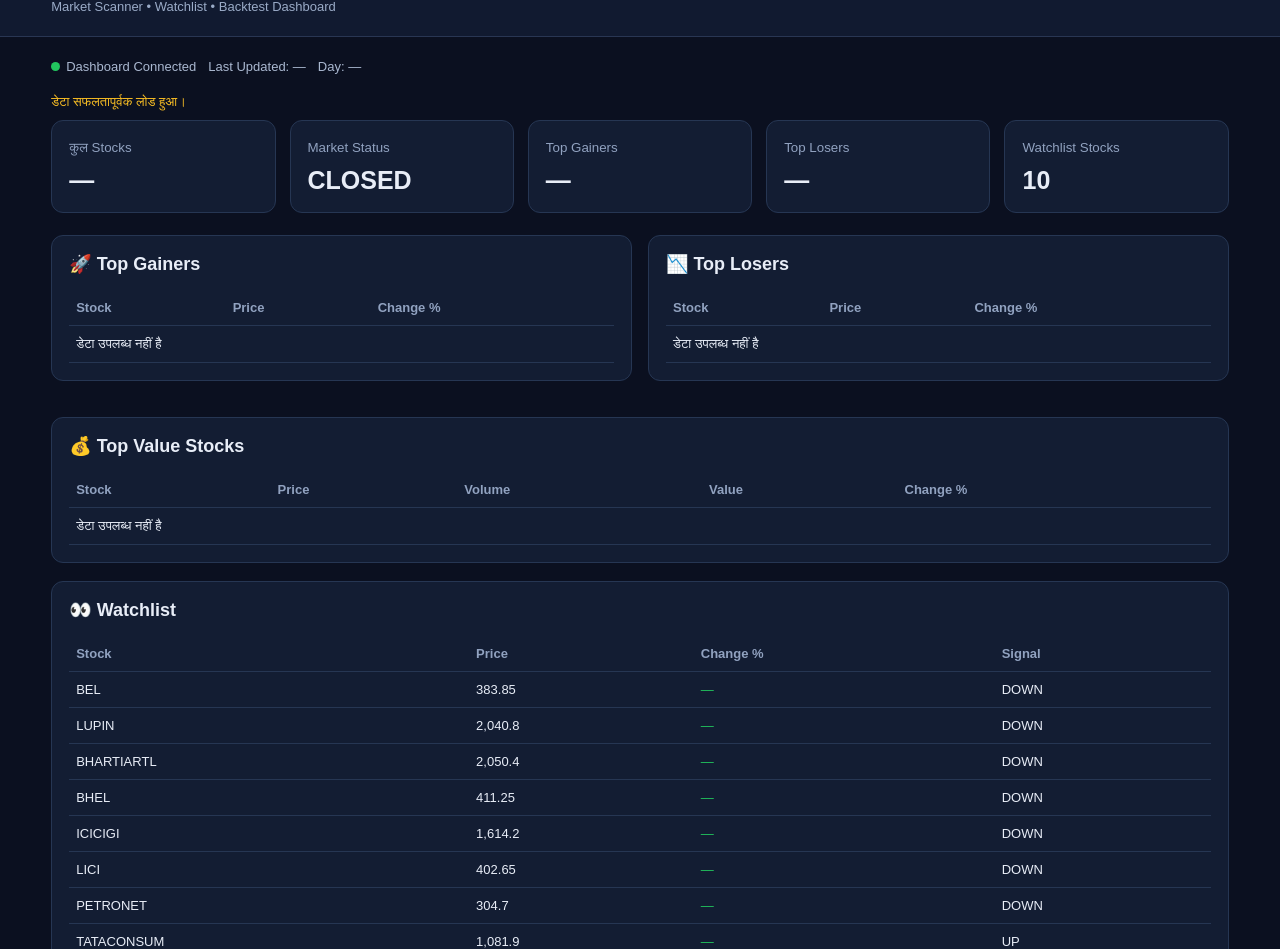
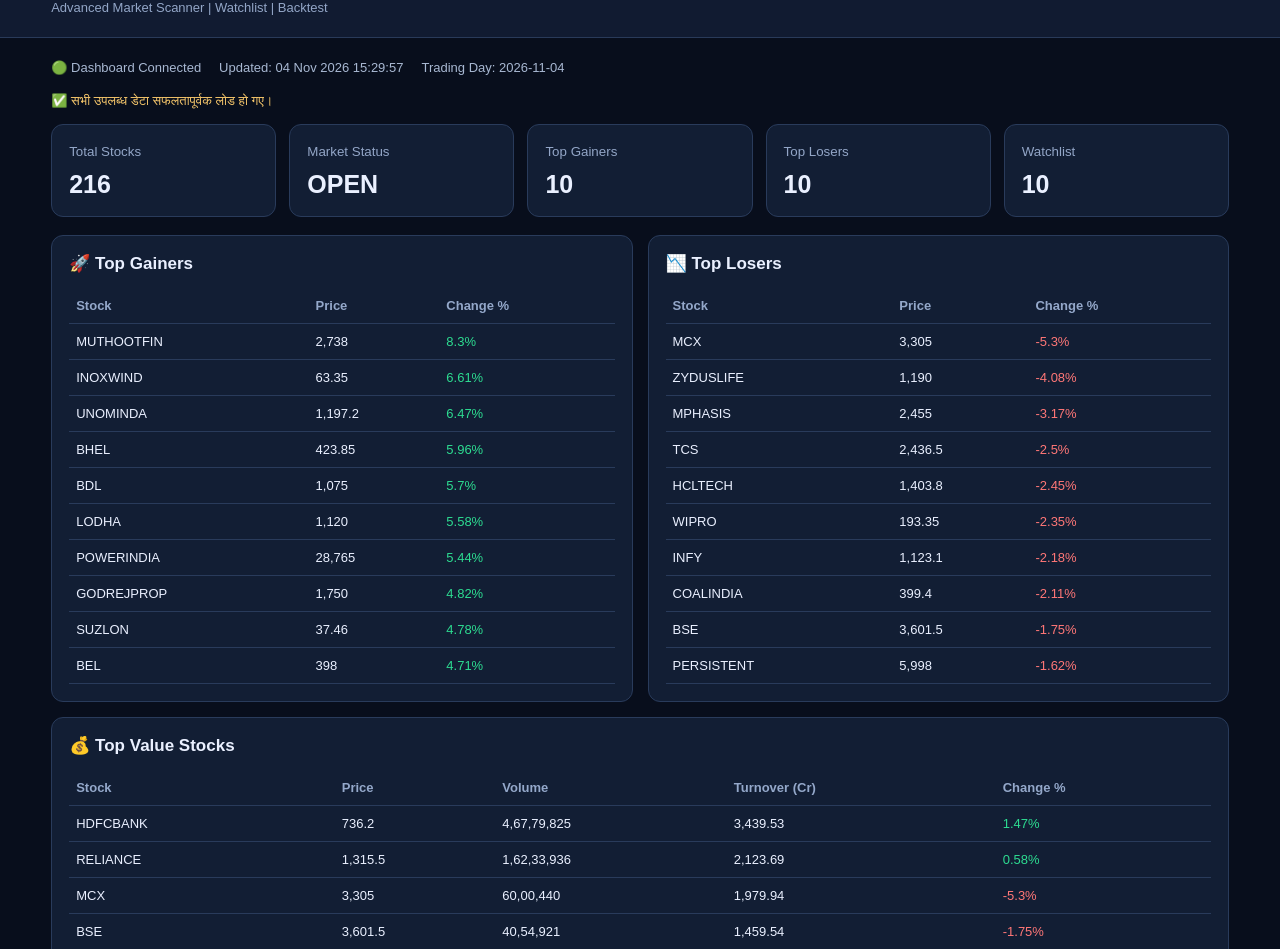
Before and after one commit to pankaj2ndining-alt/stock-agent-data, a plain HTML site: page index.html in a window 1280 px wide. Shown: the part 59-1008 px from the top of the page. Drawn offline with Linux system fonts and the light colour scheme.

Commit message:
Publish Stock Agent Dashboard

```diff
--- a/index.html
+++ b/index.html
@@ -3,170 +3,199 @@
 <html lang="hi">
 <head>
 <meta charset="UTF-8">
-<meta name="viewport" content="width=device-width, initial-scale=1.0">
-<title>NIFTY 50 Stock Agent Dashboard</title>
+<meta name="viewport" content="width=device-width, initial-scale=1">
+<title>NIFTY 50 Stock Agent</title>
 <style>
 *{box-sizing:border-box}
-body{margin:0;background:#0b1020;color:#e8edf7;font-family:Arial,sans-serif}
-header{padding:22px 4%;background:#111a30;border-bottom:1px solid #293653}
+body{margin:0;background:#080e1c;color:#eaf0ff;font-family:Arial,sans-serif}
+header{padding:22px 4%;background:#111b31;border-bottom:1px solid #293a59}
 h1{margin:0;font-size:25px}
-.sub{color:#9aabc7;margin-top:7px;font-size:13px}
-main{padding:22px 4%;max-width:1500px;margin:auto}
-.status{display:flex;gap:12px;flex-wrap:wrap;align-items:center;margin-bottom:20px;color:#aab8d0;font-size:13px}
-.dot{display:inline-block;width:9px;height:9px;border-radius:50%;background:#22c55e;margin-right:6px}
-.cards{display:grid;grid-template-columns:repeat(auto-fit,minmax(170px,1fr));gap:14px;margin-bottom:22px}
-.card,.panel{background:#131d33;border:1px solid #263653;border-radius:12px;padding:17px}
-.card small{color:#91a2c0}
+.sub{color:#93a6c7;margin-top:8px;font-size:13px}
+main{max-width:1500px;margin:auto;padding:22px 4%}
+.status{display:flex;gap:18px;flex-wrap:wrap;color:#a8b8d2;font-size:13px;margin-bottom:18px}
+.cards{display:grid;grid-template-columns:repeat(auto-fit,minmax(160px,1fr));gap:13px;margin-bottom:18px}
+.card,.panel{background:#121e34;border:1px solid #293b5b;border-radius:12px;padding:17px}
+.card small{color:#93a6c7}
 .card strong{display:block;font-size:25px;margin-top:10px}
-h2{font-size:18px;margin:0 0 15px}
-.grid{display:grid;grid-template-columns:repeat(auto-fit,minmax(300px,1fr));gap:16px;margin-bottom:18px}
+.grid{display:grid;grid-template-columns:repeat(auto-fit,minmax(300px,1fr));gap:15px;margin-bottom:15px}
+h2{font-size:17px;margin:0 0 14px}
 table{width:100%;border-collapse:collapse;font-size:13px}
-th,td{padding:10px 7px;text-align:left;border-bottom:1px solid #263653;white-space:nowrap}
-th{color:#91a2c0;font-weight:600}
-.positive{color:#22c55e}
-.negative{color:#f87171}
+th,td{padding:10px 7px;border-bottom:1px solid #293b5b;text-align:left;white-space:nowrap}
+th{color:#94a8ca}
 .scroll{overflow-x:auto}
-.panel{margin-bottom:18px}
-#message{color:#fbbf24;font-size:13px;margin:10px 0}
-footer{padding:20px;text-align:center;color:#7586a3;font-size:12px}
+.green{color:#2ddc91}
+.red{color:#ff7777}
+.muted{color:#a8b8d2}
+#message{font-size:13px;margin-bottom:15px;color:#f7c76b}
+footer{text-align:center;padding:20px;color:#8092b2;font-size:12px}
 @media(max-width:600px){h1{font-size:20px}main{padding:15px 3%}}
 </style>
 </head>
 <body>
 <header>
 <h1>📊 NIFTY 50 STOCK AGENT</h1>
-<div class="sub">Market Scanner • Watchlist • Backtest Dashboard</div>
+<div class="sub">Advanced Market Scanner | Watchlist | Backtest</div>
 </header>
 
 <main>
 <div class="status">
-<span><span class="dot"></span>Dashboard Connected</span>
-<span id="updated">डेटा लोड हो रहा है...</span>
-<span id="marketStatus"></span>
+<span>🟢 Dashboard Connected</span>
+<span id="updated">Loading...</span>
+<span id="day"></span>
 </div>
 
-<div id="message">Market data लोड हो रहा है...</div>
+<div id="message">Market Data लोड हो रहा है...</div>
 
 <div class="cards">
-<div class="card"><small>कुल Stocks</small><strong id="stocks">—</strong></div>
+<div class="card"><small>Total Stocks</small><strong id="stocks">—</strong></div>
 <div class="card"><small>Market Status</small><strong id="market">—</strong></div>
 <div class="card"><small>Top Gainers</small><strong id="gainers">—</strong></div>
 <div class="card"><small>Top Losers</small><strong id="losers">—</strong></div>
-<div class="card"><small>Watchlist Stocks</small><strong id="watch">—</strong></div>
+<div class="card"><small>Watchlist</small><strong id="watch">—</strong></div>
 </div>
 
 <div class="grid">
 <section class="panel">
 <h2>🚀 Top Gainers</h2>
-<div class="scroll"><table><thead><tr><th>Stock</th><th>Price</th><th>Change %</th></tr></thead><tbody id="gainerRows"></tbody></table></div>
+<div class="scroll"><table>
+<thead><tr><th>Stock</th><th>Price</th><th>Change %</th></tr></thead>
+<tbody id="gainerRows"></tbody>
+</table></div>
 </section>
+
 <section class="panel">
 <h2>📉 Top Losers</h2>
-<div class="scroll"><table><thead><tr><th>Stock</th><th>Price</th><th>Change %</th></tr></thead><tbody id="loserRows"></tbody></table></div>
+<div class="scroll"><table>
+<thead><tr><th>Stock</th><th>Price</th><th>Change %</th></tr></thead>
+<tbody id="loserRows"></tbody>
+</table></div>
 </section>
 </div>
 
-<div class="panel">
+<section class="panel">
 <h2>💰 Top Value Stocks</h2>
-<div class="scroll"><table><thead><tr><th>Stock</th><th>Price</th><th>Volume</th><th>Value</th><th>Change %</th></tr></thead><tbody id="valueRows"></tbody></table></div>
-</div>
+<div class="scroll"><table>
+<thead><tr><th>Stock</th><th>Price</th><th>Volume</th><th>Turnover (Cr)</th><th>Change %</th></tr></thead>
+<tbody id="valueRows"></tbody>
+</table></div>
+</section>
 
-<div class="panel">
-<h2>👀 Watchlist</h2>
-<div class="scroll"><table><thead><tr><th>Stock</th><th>Price</th><th>Change %</th><th>Signal</th></tr></thead><tbody id="watchRows"></tbody></table></div>
-</div>
+<section class="panel">
+<h2>📊 All Live Stocks</h2>
+<div class="scroll"><table>
+<thead><tr><th>Stock</th><th>Price</th><th>Previous Close</th><th>Change %</th><th>Volume</th><th>Flow Ratio</th><th>Signal</th></tr></thead>
+<tbody id="allRows"></tbody>
+</table></div>
+</section>
+
+<section class="panel">
+<h2>👀 Watchlist Signals</h2>
+<div class="scroll"><table>
+<thead><tr><th>Stock</th><th>Side</th><th>Price</th><th>Move %</th><th>Score</th><th>Volume X</th><th>Signal Time</th></tr></thead>
+<tbody id="watchRows"></tbody>
+</table></div>
+</section>
 
 <div class="grid">
 <section class="panel">
 <h2>🧪 Backtest Summary</h2>
-<div id="backtest">डेटा उपलब्ध होने पर यहाँ दिखाई देगा।</div>
+<div id="backtest"></div>
 </section>
 <section class="panel">
-<h2>📅 7-Day Backtest</h2>
-<div class="scroll"><table><thead><tr><th>Date</th><th>Details</th></tr></thead><tbody id="daysRows"></tbody></table></div>
+<h2>📅 Backtest Days</h2>
+<div class="scroll"><table>
+<thead><tr><th>Date</th><th>Details</th></tr></thead>
+<tbody id="daysRows"></tbody>
+</table></div>
 </section>
 </div>
 </main>
 
-<footer>
-NIFTY 50 Stock Agent | Data आपके अपने Stock Agent से प्रकाशित होता है।
-</footer>
+<footer>NIFTY 50 Stock Agent | Data from your local Stock Agent</footer>
 
 <script>
-const number = v => {
-  if(v === null || v === undefined || v === "") return "—";
-  if(typeof v === "number") return v.toLocaleString("en-IN",{maximumFractionDigits:2});
-  return String(v);
-};
+const el=id=>document.getElementById(id);
+const fmt=v=>v===null||v===undefined||v===""?"—":
+(typeof v==="number"?v.toLocaleString("en-IN",{maximumFractionDigits:2}):String(v));
+const safe=v=>String(v??"—").replace(/[&<>"']/g,c=>({"&":"&amp;","<":"&lt;",">":"&gt;",'"':"&quot;","'":"&#39;"}[c]));
+const cls=v=>Number(v)>=0?"green":"red";
 
-const pick = (obj, keys) => {
-  for(const k of keys) if(obj && obj[k] !== undefined && obj[k] !== null) return obj[k];
-  return null;
-};
+function tableRows(data,kind){
+ if(!Array.isArray(data)||!data.length)
+ return '<tr><td colspan="8">डेटा उपलब्ध नहीं है</td></tr>';
 
-const rows = (items, type) => {
-  if(!Array.isArray(items) || !items.length) return '<tr><td colspan="5">डेटा उपलब्ध नहीं है</td></tr>';
-  return items.map(x=>{
-    if(typeof x !== "object" || !x) return "";
-    const name = pick(x,["symbol","stock","name","trading_symbol"]) ?? "—";
-    const price = pick(x,["ltp","last_price","price","close"]);
-    const change = pick(x,["change_pct","change_percent","percent_change","pChange"]);
-    const volume = pick(x,["volume","vol"]);
-    const value = pick(x,["value","turnover","traded_value"]);
-    const signal = pick(x,["signal","action","side"]);
-    const cls = Number(change) >= 0 ? "positive" : "negative";
-    if(type==="value") return `<tr><td>${name}</td><td>${number(price)}</td><td>${number(volume)}</td><td>${number(value)}</td><td class="${cls}">${number(change)}</td></tr>`;
-    if(type==="watch") return `<tr><td>${name}</td><td>${number(price)}</td><td class="${cls}">${number(change)}</td><td>${signal ?? "—"}</td></tr>`;
-    return `<tr><td>${name}</td><td>${number(price)}</td><td class="${cls}">${number(change)}</td></tr>`;
-  }).join("");
-};
+ return data.map(x=>{
+  const s=safe(x.symbol);
+  const p=fmt(x.price);
+  const ch=fmt(x.move_pct);
+  const c=cls(x.move_pct);
+
+  if(kind==="value")
+   return `<tr><td>${s}</td><td>${p}</td><td>${fmt(x.volume)}</td><td>${fmt(x.turnover_cr)}</td><td class="${c}">${ch}%</td></tr>`;
+
+  if(kind==="all")
+   return `<tr><td>${s}</td><td>${p}</td><td>${fmt(x.prev_close)}</td><td class="${c}">${ch}%</td><td>${fmt(x.volume)}</td><td>${fmt(x.flow_ratio)}</td><td>${safe(x.side)}</td></tr>`;
+
+  return `<tr><td>${s}</td><td>${p}</td><td class="${c}">${ch}%</td></tr>`;
+ }).join("");
+}
 
 async function loadData(){
-  try{
-    const response = await fetch("./market-data.json?t="+Date.now(),{cache:"no-store"});
-    if(!response.ok) throw new Error("HTTP "+response.status);
-    const d = await response.json();
+ try{
+  const response=await fetch("./market-data.json?t="+Date.now(),{cache:"no-store"});
+  if(!response.ok)throw new Error("HTTP "+response.status);
 
-    document.getElementById("stocks").textContent = number(d.stocks);
-    document.getElementById("market").textContent = d.market_open ? "OPEN" : "CLOSED";
-    document.getElementById("gainers").textContent = Array.isArray(d.top_gainers) ? d.top_gainers.length : "—";
-    document.getElementById("losers").textContent = Array.isArray(d.top_losers) ? d.top_losers.length : "—";
-    document.getElementById("watch").textContent = d.watch?.stocks ? Object.keys(d.watch.stocks).length : "—";
+  const data=await response.json();
+  const live=data.live||{};
+  const watch=data.watch||{};
+  const summary=data.backtest_summary||{};
+  const days=data.backtest_7d||{};
 
-    document.getElementById("gainerRows").innerHTML = rows(d.top_gainers);
-    document.getElementById("loserRows").innerHTML = rows(d.top_losers);
-    document.getElementById("valueRows").innerHTML = rows(d.top_value,"value");
+  el("stocks").textContent=fmt(live.stocks);
+  el("market").textContent=live.market_open?"OPEN":"CLOSED";
+  el("gainers").textContent=(live.top_gainers||[]).length;
+  el("losers").textContent=(live.top_losers||[]).length;
+  el("watch").textContent=Object.keys(watch.stocks||{}).length;
 
-    const watch = d.watch?.stocks;
-    if(Array.isArray(watch)){
-      document.getElementById("watchRows").innerHTML = rows(watch,"watch");
-    }else if(watch && typeof watch==="object"){
-      document.getElementById("watchRows").innerHTML = rows(Object.entries(watch).map(([symbol,v])=>typeof v==="object"?{symbol,...v}:{symbol,signal:v}),"watch");
-    }else{
-      document.getElementById("watchRows").innerHTML = '<tr><td colspan="4">Watchlist डेटा उपलब्ध नहीं है</td></tr>';
-    }
+  el("gainerRows").innerHTML=tableRows(live.top_gainers);
+  el("loserRows").innerHTML=tableRows(live.top_losers);
+  el("valueRows").innerHTML=tableRows(live.top_value,"value");
+  el("allRows").innerHTML=tableRows(live.rows,"all");
 
-    const b = d.backtest_summary || {};
-    document.getElementById("backtest").innerHTML =
-      `<p>Sessions Tested: <b>${number(b.sessions_tested)}</b></p>
-       <p>Signals: <b>${number(b.signals)}</b></p>
-       <p>Hit Rate: <b>${number(b.hit_rate)}</b></p>
-       <p>One Side Rate: <b>${number(b.one_side_rate)}</b></p>
-       <p>Average MFE: <b>${number(b.avg_mfe_pct)}</b></p>
-       <p>Average MAE: <b>${number(b.avg_mae_pct)}</b></p>`;
+  const w=watch.stocks||{};
+  const watchList=Object.entries(w);
+  el("watchRows").innerHTML=watchList.length?watchList.map(([symbol,x])=>
+   `<tr>
+    <td>${safe(symbol)}</td>
+    <td class="${x.side==="UP"?"green":"red"}">${safe(x.side)}</td>
+    <td>${fmt(x.price)}</td>
+    <td class="${cls(x.move_pct)}">${fmt(x.move_pct)}%</td>
+    <td>${fmt(x.score)}</td>
+    <td>${fmt(x.vol_x)}</td>
+    <td>${safe(x.signal_time||x.first_ready)}</td>
+   </tr>`
+  ).join(""):'<tr><td colspan="7">Watchlist खाली है</td></tr>';
 
-    const days = d.backtest_7d || {};
-    document.getElementById("daysRows").innerHTML = Object.entries(days).map(([date,v])=>
-      `<tr><td>${date}</td><td>${typeof v==="object"?JSON.stringify(v):number(v)}</td></tr>`
-    ).join("") || '<tr><td colspan="2">डेटा उपलब्ध नहीं है</td></tr>';
+  el("backtest").innerHTML=`
+   <p>Sessions Tested: <b>${fmt(summary.sessions_tested)}</b></p>
+   <p>Signals: <b>${fmt(summary.signals)}</b></p>
+   <p>Hit Rate: <b>${fmt(summary.hit_rate)}</b></p>
+   <p>One Side Rate: <b>${fmt(summary.one_side_rate)}</b></p>
+   <p>Average MFE: <b>${fmt(summary.avg_mfe_pct)}</b></p>
+   <p>Average MAE: <b>${fmt(summary.avg_mae_pct)}</b></p>`;
 
-    document.getElementById("updated").textContent = "Last Updated: "+(d.updated_ist || d.updated || "—");
-    document.getElementById("marketStatus").textContent = "Day: "+(d.day || "—");
-    document.getElementById("message").textContent = "डेटा सफलतापूर्वक लोड हुआ।";
-  }catch(e){
-    document.getElementById("message").textContent = "डेटा लोड नहीं हुआ: "+e.message;
-  }
+  el("daysRows").innerHTML=Object.entries(days).map(([date,v])=>
+   `<tr><td>${safe(date)}</td><td>${safe(typeof v==="object"?JSON.stringify(v):v)}</td></tr>`
+  ).join("")||'<tr><td colspan="2">डेटा उपलब्ध नहीं है</td></tr>';
+
+  el("updated").textContent="Updated: "+(live.updated_ist||data.generated_at||"—");
+  el("day").textContent="Trading Day: "+(live.day||"—");
+  el("message").textContent="✅ सभी उपलब्ध डेटा सफलतापूर्वक लोड हो गए।";
+ }catch(error){
+  el("message").textContent="❌ डेटा लोड करने में गलती: "+error.message;
+ }
 }
+
 loadData();
 setInterval(loadData,60000);
 </script>
```
